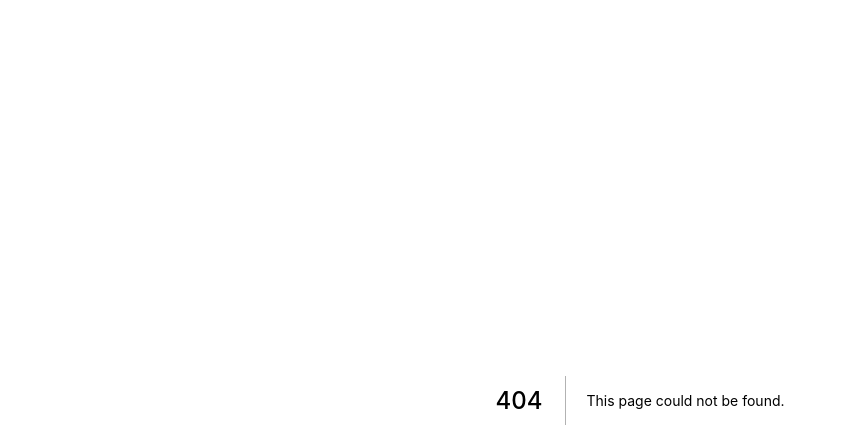
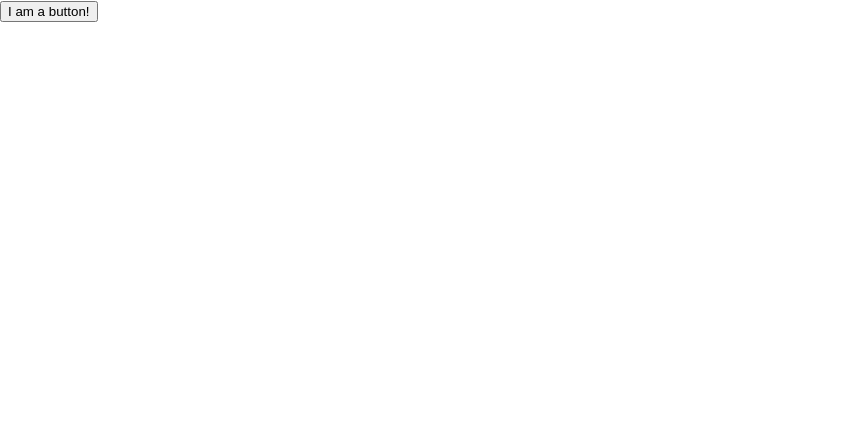
Before and after one commit to 3776works/demo1, a Next.js app: page /demo/tooltip-demo in a window 1280 px wide. Before the commit this address had no page. Shown: the top 448 px of the page, without its empty margins (0-847 px from the left). Built offline with nearby package versions, Linux system fonts and the light colour scheme.

Commit message:
tooltip demo

```diff
--- /dev/null
+++ b/components/Tooltip.js
@@ -0,0 +1,28 @@
+import { useState } from 'react'
+import styles from '../components/Tooltip.module.css'
+
+export default function Tooltip(props) {
+  const [tooltipIsOpen, setTooltipIsOpen] = useState(false)
+
+  const tooltipHandler = () => {
+    setTooltipIsOpen((prevState) => !prevState)
+  }
+  const closeTooltipHandler = () => {
+    setTooltipIsOpen(false)
+  }
+
+  return (
+    <>
+      <button
+        className={styles.tooltipButton}
+        onClick={tooltipHandler}
+        onBlur={closeTooltipHandler}
+        type="button"
+      >
+        {props.buttonName}
+      </button>
+      {/* tooltip itself */}
+      {tooltipIsOpen && <div className={styles.tooltip}>{props.children}</div>}
+    </>
+  )
+}
--- /dev/null
+++ b/components/Tooltip.module.css
@@ -0,0 +1,25 @@
+.tooltipButton {
+  position: relative;
+}
+
+.tooltip {
+  position: absolute;
+  top: 2em;
+  left: 1em;
+  background: #fff;
+  margin-top: 0.75rem;
+  padding: 1rem;
+  filter: drop-shadow(0 2px 4px rgba(0, 0, 0, 0.25));
+  z-index: 10;
+  color: #000;
+}
+
+.tooltip::before {
+  content: '';
+  position: absolute;
+  top: -30px;
+  left: 50%;
+  margin-left: -15px;
+  border: 15px solid transparent;
+  border-bottom: 15px solid #fff;
+}
--- a/pages/demo/filter.js
+++ b/pages/demo/filter-demo.js
@@ -1,6 +1,6 @@
 import { useState } from 'react'
 
-export default function Filter() {
+export default function FilterDemo() {
   const DATA = [
     {
       id: 1,
--- /dev/null
+++ b/pages/demo/tooltip-demo.js
@@ -0,0 +1,5 @@
+import Tooltip from '../../components/Tooltip'
+
+export default function TooltipDemo() {
+  return <Tooltip buttonName="I am a button!">I am inside Tooltip!</Tooltip>
+}
```
